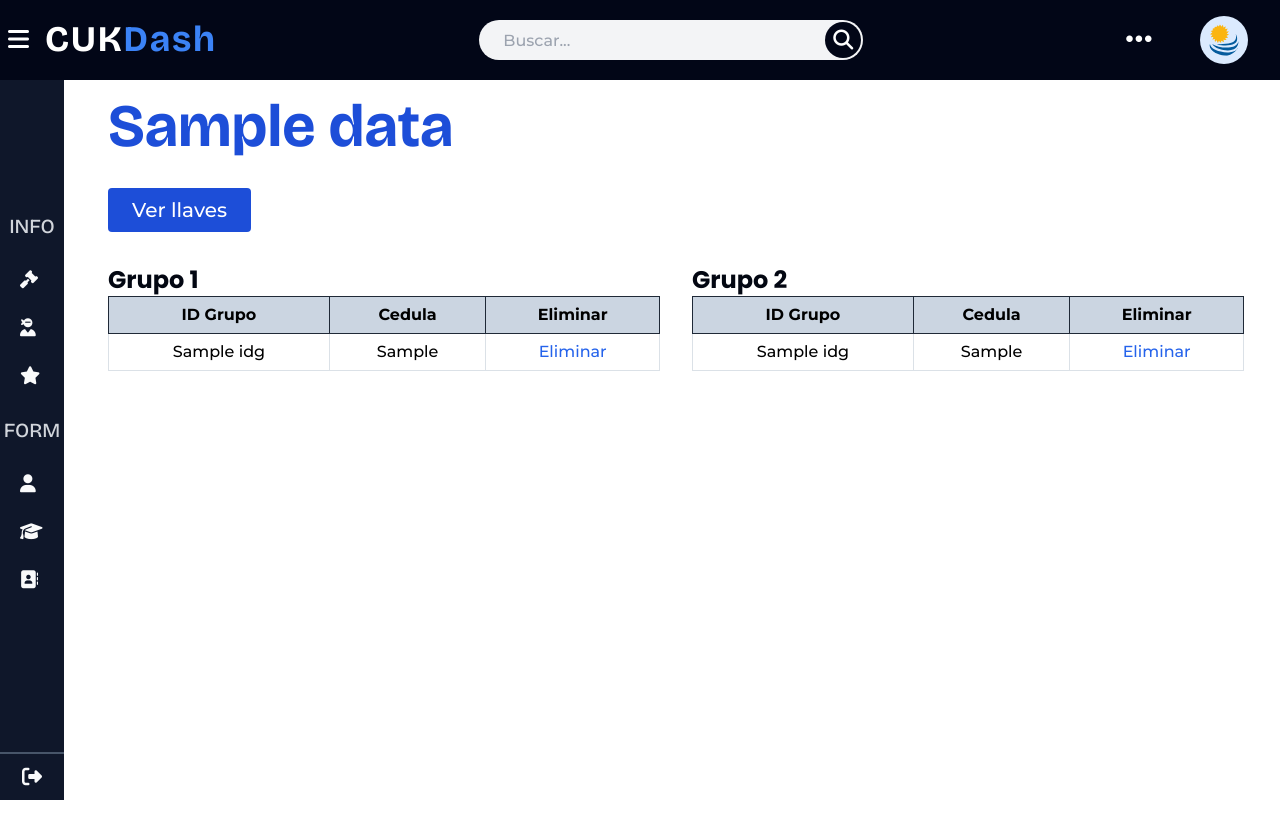
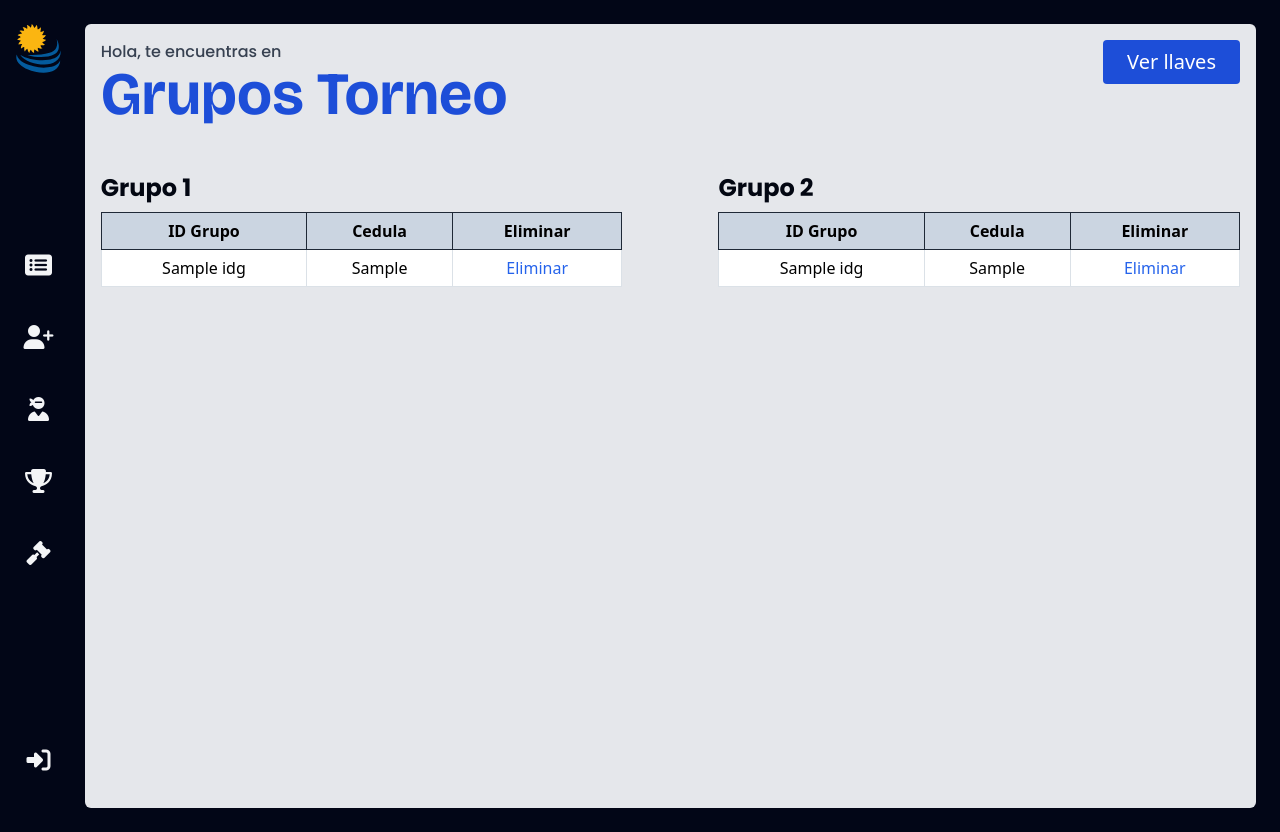
Before and after one commit to ImagineAllTech/Proyecto, a PHP site: template Views/views/administrativos/torneos/grupos/grupo.php in a window 1280 px wide. Before the commit the page ends 800 px from the top, so only its background shows below. Run offline with PHP 8.4, Linux system fonts and the light colour scheme; a user stored in the database is signed in; the template is opened without the code that fills it: most values are stand-ins (such as "Sample title", 1, 10 or a date in 2020); some libraries are stand-ins or nearby versions.

Commit message:
Actualizacion Vistas

```diff
--- a/Views/views/administrativos/torneos/grupos/grupo.php
+++ b/Views/views/administrativos/torneos/grupos/grupo.php
@@ -15,7 +15,7 @@ if (empty($_SESSION["id"])) {
     <meta charset="UTF-8">
     <meta http-equiv="X-UA-Compatible" content="IE=edge">
     <meta name="viewport" content="width=device-width, initial-scale=1.0">
-    <title>CUKDash | Competidores</title>
+    <title>CUKDash | Grupos</title>
     <link rel="shortcut icon" href="../Views/assets/img/Logotype.svg" type="image/x-icon">
     <link rel="stylesheet" href="../Views/assets/css/dashboard.css">
     <link rel="stylesheet" href="../Views/assets/css/normalize.css">
@@ -24,31 +24,43 @@ if (empty($_SESSION["id"])) {
     <script src="https://kit.fontawesome.com/cea33d77ef.js" crossorigin="anonymous"></script>
 </head>
 
-<body class="body flex flex-col justify-start items-end w-full min-h-screen font-montserrat">
+<body class="bg-slate-950 flex min-h-screen w-full">
 
-    <!-- Menus -->
+    <div style="width: 6vw;"></div>
+    <header class="fixed top-0 left-0 py-6 flex flex-col items-center justify-between h-screen" style="width: 6vw;">
+        <figure class="w-full flex items-center justify-center">
+            <img src="../../Views/assets/img/Logotype.svg" alt="CUKLogo" class="w-7/12">
+        </figure>
 
-    <div id="sidebar">
+        <nav class="flex flex-col items-center justify-center gap-10 text-gray-100 text-2xl">
+            <a href="#" title="Registar competidor"><i class="fa-solid fa-rectangle-list"></i></a>
+            <a href="#" title="Petiicon de competidores"><i class="fa-solid fa-user-plus"></i></a>
+            <a href="#" title="Competidores"><i class="fa-solid fa-user-ninja"></i></a>
+            <a href="#" title="Torneo"><i class="fa-solid fa-trophy"></i></a>
+            <a href="#" title="Jueces"><i class="fa-solid fa-gavel"></i></a>
+        </nav>
 
+        <div class="flex flex-col items-center justify-center gap-10 text-gray-100 text-2xl">
+            <a href="#" title="Desconectarse"><i class="fa-solid fa-right-to-bracket"></i></a>
         </div>
+    </header>
 
-    <main id="main-content" class="pl-7 pr-9 lg:sidebar-activo mt-24 lg:mt-24 flex flex-col items-start justify-start">
-
-        <div class="mb-8">
-            <h2 class="text-6xl text-blue-700 font-bold font-bricolage">
-                <?php echo $data["titulo"]; ?>
-            </h2>
+    <main class="p-2 pr-6 mb-8 min-h-screen" style="width: 94vw;">
+        <section class="mt-4 mb-4 w-full rounded-md h-full bg-gray-200 p-4 flex flex-col items-center justify-start">
+            <section class="flex items-start justify-between mb-12 w-full">
+                <div class="">
+                    <p class="font-poppins text-gray-700">Hola, te encuentras en</p>
+                    <h2 class="text-6xl text-blue-700 font-bold font-bricolage">Grupos Torneo</h2>
                 </div>
-
                 <?php
                     echo "<a href='../../../../../Models/enrutador.php?c=categoria&a=generarLlaves&ID=".$data["IDCat"]."' class='px-6 py-2 rounded bg-blue-700 text-white text-xl hover:bg-blue-800 mb-8'>Ver llaves</a>";
                 ?>
+            </section>
 
-        <div class="w-full grid grid-rows-2 grid-cols-2 gap-8">
+            <section class="w-full flex items-start justify-between gap-24">
 
-
-        <div>
-        <h2 class="text-gray-950 text-2xl font-semibold font-poppins">Grupo 1</h2>
+            <div class="w-full">
+            <h2 class="text-gray-950 mb-2 text-2xl font-semibold font-poppins">Grupo 1</h2>
             <table class="table-auto border border-gray-800" cellpadding="6" cellspacing="0">
 
                 <thead>
@@ -76,9 +88,9 @@ if (empty($_SESSION["id"])) {
         </div>
 
 
-            <div>
+            <div class="w-full">
 
-                <h2 class="text-gray-950 text-2xl font-semibold font-poppins">Grupo 2</h2>
+                <h2 class="text-gray-950 mb-2 text-2xl font-semibold font-poppins">Grupo 2</h2>
                 <table class="table-auto border border-gray-800" cellpadding="6" cellspacing="0">
                 <thead>
                     <tr>
@@ -104,59 +116,10 @@ if (empty($_SESSION["id"])) {
 
             </table>
             </div>
-        </div>
-        </div>
+            </section>
+        </section>
     </main>
 
-    <section id="popup" class='hidden popup fixed flex flex-col items-center justify-center w-full h-full' style='background-color: rgba(0, 0, 0, 0.411);'>
-
-        <div class='flex flex-col items-center justify-start p-6 w-4/12 bg-white h-4/6 rounded'>
-
-            <figure class='w-full h-3/6 bg-blue-300 mb-4 flex items-center justify-center rounded-sm text-6xl text-blue-600'>
-                <i class='fa-solid fa-plus'></i>
-            </figure>
-
-            <div class='texts mb-4 w-full text-center'>
-                <h2 class='font-inter font-black text-4xl text-blue-950'>Añadir Competidor</h2>
-            </div>
-<?php
-            echo '<form method="post" action="../../../../../Models/enrutador.php?c=torneo&a=añadirComp&ID='.$data["IDT"].'" class="w-full h-full flex flex-col items-center justify-between">';
-?>
-            <article class="w-full flex flex-col items-center justify-start">
-
-                    <div class="w-full mb-4 flex items-center justify-start gap-2">
-                        <h2 class="font-poppins font-semibold text-blue-900 text-2xl">Cedula:</h2>
-                        <input type="text"
-                           class="w-full bg-transparent border-b outline-none py-2 px- text-gray-900 font-bricolage text-xl border-blue-800 origin-top-left"
-                           placeholder="Escribe la cedula aqui" name="CI"
-                           pattern="\d{8}" minlength="8" maxlength="8" required>
-                     </div>
-
-                    <div class="w-full mb-4 flex items-center justify-start gap-2">
-                        <h2 class="font-poppins font-semibold text-blue-900 text-2xl">Categorias:</h2>
-                        <select name="categoria" class="w-full bg-transparent border-b outline-none py-2 px- text-gray-900 font-bricolage text-xl border-blue-800 origin-top-left" required>
-                            <option value="12-13">12/13 años</option>
-                            <option value="14-15">14/15 años</option>
-                            <option value="16-17">16/17 años</option>
-                            <option value="+18">Mayores</option>
-                        </select>
-                    </div>
-
-                </article>
-                <div class="buttons w-full h-24 font-poppins flex flex-col gap-2">
-                    <input id="send" type="submit" class="w-full h-full bg-blue-500 hover:bg-blue-700 cursor-pointer rounded-md text-gray-50 text-xl">
-
-
-                    <a id="cerrar" class="cursor-pointer grid place-content-center w-full h-full bg-gray-500 hover:bg-gray-600 rounded-md text-gray-50 text-xl">
-                        Cerrar menu
-                    </a>
-                </div>
-            </div>
-        </div>
-    </section>
-
-    <script defer src="../Views/assets/js/categoria.js"></script>
-    <script src="../Views/components/menu.js"></script>
+    <script defer src="../Views/xassets/js/categoria.js"></script>
 </body>
-
 </html>
--- a/index.php
+++ b/index.php
@@ -42,7 +42,7 @@
                         <a href="Views/views/publico/formularios/contacto/contacto.php"
                         class="w-full md:8/12 lg:w-6/12 h-12 bg-blue-700 text-white flex items-center justify-center hover:bg-blue-800 font-semibold rounded-full text-xl">Contacto</a>
 
-                        <a href="http://imaginealltech.matiasmoreira1.repl.co"
+                        <a href="Group-site/index.html"
                         class="w-full md:8/12 lg:w-6/12 h-12 bg-blue-700 text-white flex items-center justify-center hover:bg-blue-800 font-semibold rounded-full text-xl">Visitar
                         IAT</a>
                 </nav>
```
Also changed, not shown: Views/views/administrativos/competidores/competidores.php (+29 -17 lines), Views/views/administrativos/peticionComp/peticionComp.php (+28 -20 lines), Views/views/administrativos/torneos/categorias/categoria.php (+28 -22 lines), Views/views/administrativos/torneos/grupos/llaves.php (+28 -65 lines), Views/views/administrativos/torneos/torneo.php (+30 -29 lines). Lines whose indentation alone changed are shown as unchanged.
